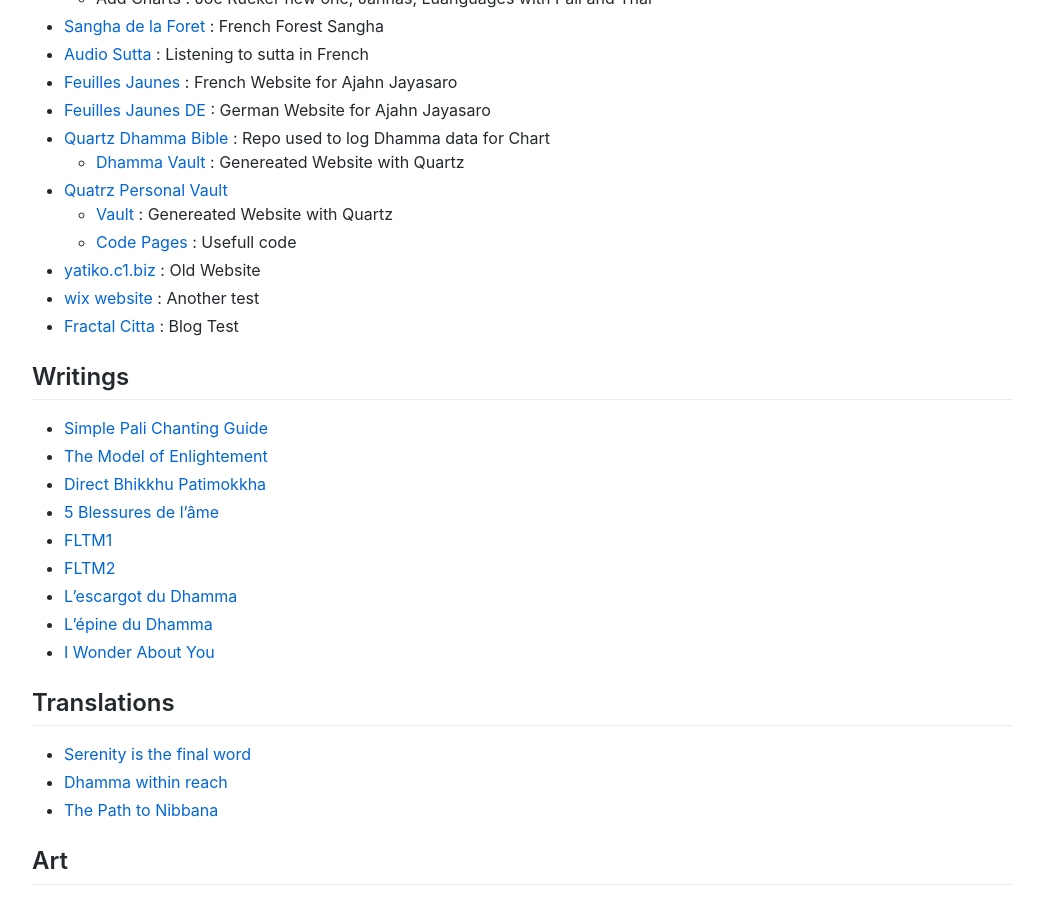
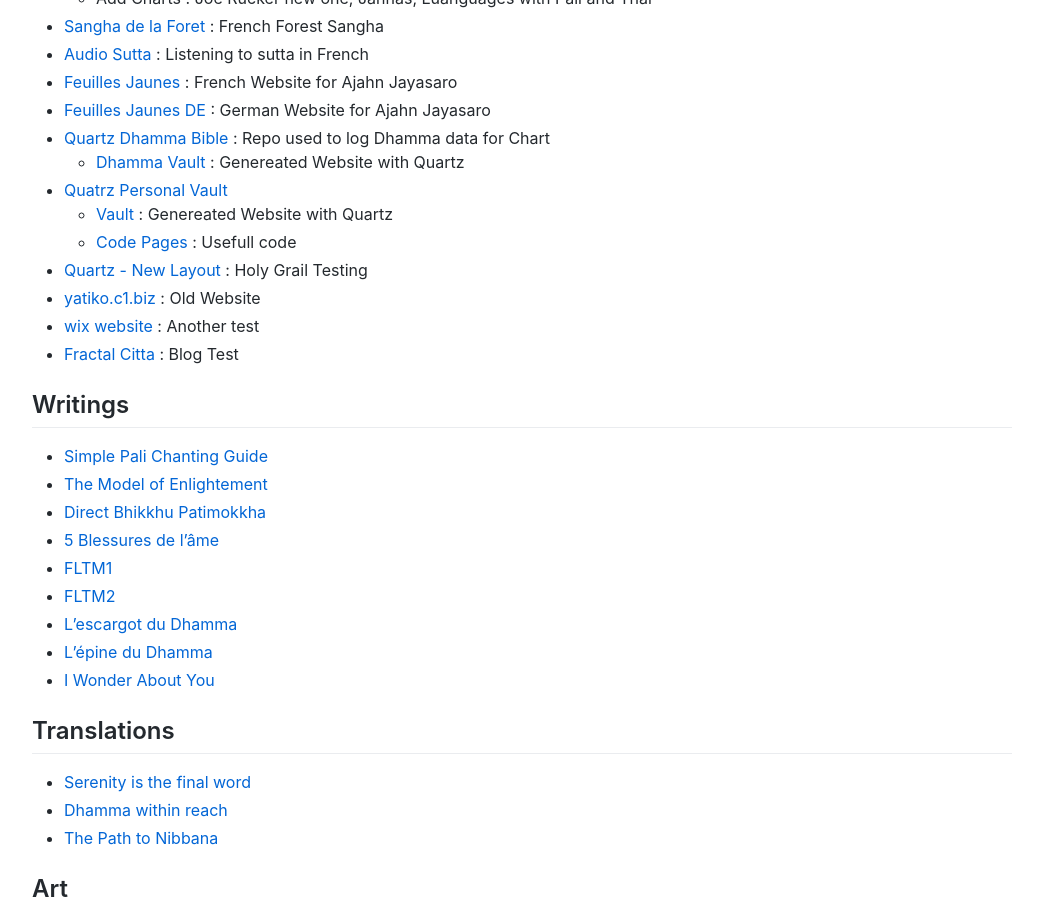
Before and after one commit to cittadhammo/old-personal-website, a Jekyll site: the page built from projects.md, in a window 1280 px wide and 900 px high, scrolled down 326 px. Shown: the whole window, without its empty margins (118-1161 px from the left). Built offline with Jekyll 4.4.1, drawn with Linux system fonts in a browser that asks for light colours.

Commit message:
Update projects.md

```diff
--- a/projects.md
+++ b/projects.md
@@ -17,6 +17,7 @@
 - [Quatrz Personal Vault](https://github.com/DhammaCharts/vault)
   - [Vault](https://www.dhammacharts.org/vault/) : Genereated Website with Quartz
   - [Code Pages](https://www.dhammacharts.org/vault/code/code/) : Usefull code
+- [Quartz - New Layout](https://github.com/DhammaCharts/quartz) : Holy Grail Testing
 - [yatiko.c1.biz](http://yatiko.c1.biz/) : Old Website
 - [wix website](https://guydelacombe8.wixsite.com/monsite) : Another test
 - [Fractal Citta](https://fractalcitta.github.io/) : Blog Test
```
